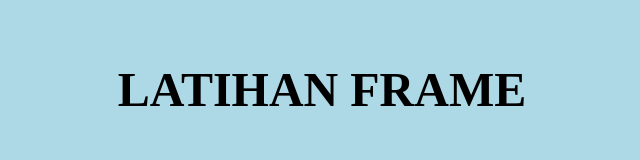
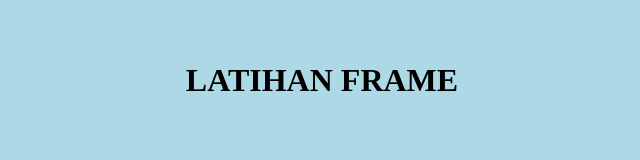
Before and after one commit to Lutfia1120/hosting-latihanframe, a plain HTML site: page fa.html in a window 1280 px wide. Shown: the whole page, without its empty margins (318-958 px from the left). Drawn offline with Linux system fonts and the light colour scheme.

Commit message:
Update fa.html

```diff
--- a/fa.html
+++ b/fa.html
@@ -7,6 +7,6 @@
 </head>
 <body bgcolor="lightblue">
     <br><br><br>
-    <font size="10"><b><center>LATIHAN FRAME</center></b></font>
+    <font size="6"><b><center>LATIHAN FRAME</center></b></font>
 </body>
 </html>
```
